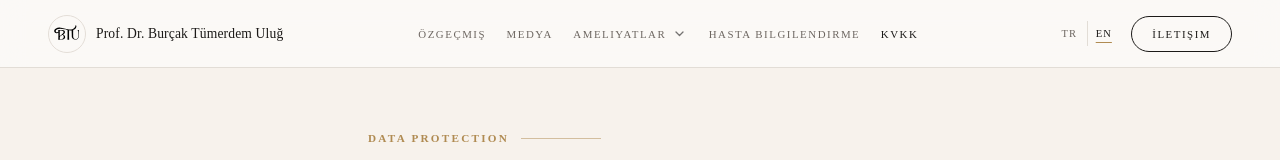
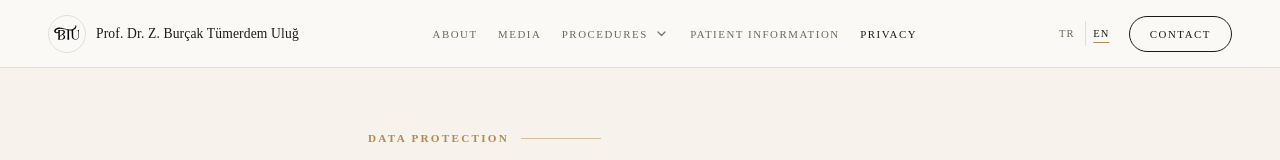
Before and after one commit to DorukUlug00/burcak-ulug-website, a Next.js app: page /en/kvkk in a window 1280 px wide. Shown: the top 160 px of the page. Built offline with nearby package versions, Linux system fonts and the light colour scheme.

Commit message:
Translations

```diff
--- a/app/[locale]/layout.tsx
+++ b/app/[locale]/layout.tsx
@@ -5,7 +5,7 @@ import { Abril_Fatface, Archivo } from "next/font/google";
 import "../globals.css";
 import StickyNav from "@/components/StickyNav/StickyNav";
 import Footer from "@/components/Footer/Footer";
-import { BRAND, NAV } from "@/lib/site";
+import { BRAND, getNav } from "@/lib/site";
 import { LOCALES, isLocale, type Locale } from "@/lib/i18n";
 
 const abril = Abril_Fatface({
@@ -49,12 +49,12 @@ export default async function RootLayout({
         <StickyNav
           locale={locale as Locale}
           name={BRAND.name}
-          items={NAV}
+          items={getNav(locale as Locale)}
         />
 
         {children}
 
-        <Footer />
+        <Footer locale={locale as Locale} />
       </body>
     </html>
   );
--- a/components/Footer/Footer.tsx
+++ b/components/Footer/Footer.tsx
@@ -1,21 +1,78 @@
 import Link from "next/link";
 
-import { BRAND, CONTACT, MAPS_URL, NAV } from "../../lib/site";
+import { BRAND, CONTACT, MAPS_URL, getNav } from "@/lib/site";
+import { withLocale, type Locale } from "@/lib/i18n";
 import styles from "./Footer.module.css";
 
 /* Yasal metinler burada duruyor — site.ts'e koymadım çünkü
    bu metinlerin bir hukuk danışmanı tarafından gözden geçirilmesi gerekir.
-   Değişiklik yapmak istediğinde tek yer burası. */
-const LEGAL = {
-  noticeTitle: "Yasal uyarı",
-  notice: [
-    "Bu internet sitesinin tüm hakları saklıdır, siteden alıntı yapılamaz. Bu site T.C. ve uluslararası fikir hakları kanunları ile korunmaktadır. Bu sitede yer alan bilgiler bilgilendirme amaçlıdır; hastalıkların tanı ve tedavisinde kullanılmaz, bu konuda herhangi bir sorumluluk kabul edilmez."
-  ],
-  rights: "Tüm hakları saklıdır.",
-  ip: "Sitedeki metin, görsel ve tasarımlar izinsiz kullanılamaz, kopyalanamaz ve çoğaltılamaz.",
+   Değişiklik yapmak istediğinde tek yer burası.
+
+   İngilizce metin bilgilendirme amaçlıdır; bağlayıcı olan Türkçesidir. */
+type LegalStrings = {
+  noticeTitle: string;
+  notice: string[];
+  rights: string;
+  ip: string;
 };
 
-export default function Footer() {
+const LEGAL: Record<Locale, LegalStrings> = {
+  tr: {
+    noticeTitle: "Yasal uyarı",
+    notice: [
+      "Bu internet sitesinin tüm hakları saklıdır, siteden alıntı yapılamaz. Bu site T.C. ve uluslararası fikir hakları kanunları ile korunmaktadır. Bu sitede yer alan bilgiler bilgilendirme amaçlıdır; hastalıkların tanı ve tedavisinde kullanılmaz, bu konuda herhangi bir sorumluluk kabul edilmez.",
+    ],
+    rights: "Tüm hakları saklıdır.",
+    ip: "Sitedeki metin, görsel ve tasarımlar izinsiz kullanılamaz, kopyalanamaz ve çoğaltılamaz.",
+  },
+  en: {
+    noticeTitle: "Legal notice",
+    notice: [
+      "All rights to this website are reserved; no part of it may be reproduced. This site is protected by Turkish and international intellectual property law. The information on this site is for general guidance only; it is not to be used for the diagnosis or treatment of medical conditions, and no liability is accepted in this regard.",
+    ],
+    rights: "All rights reserved.",
+    ip: "The text, images and designs on this site may not be used, copied or reproduced without permission.",
+  },
+};
+
+/* Footer'ın kendi etiketleri. */
+type FooterStrings = {
+  sitemapLabel: string;
+  pages: string;
+  contact: string;
+  /* "Muayenehane: Kadıköy — İstanbul. Randevu ve ..." */
+  brandNote: (district: string) => string;
+  kvkkLink: string;
+};
+
+const UI: Record<Locale, FooterStrings> = {
+  tr: {
+    sitemapLabel: "Site haritası",
+    pages: "Sayfalar",
+    contact: "İletişim",
+    brandNote: (district) =>
+      `Muayenehane: ${district}. Randevu ve sorularınız için telefon veya WhatsApp üzerinden ulaşabilirsiniz.`,
+    kvkkLink: "KVKK Aydınlatma Metni",
+  },
+  en: {
+    sitemapLabel: "Site map",
+    pages: "Pages",
+    contact: "Contact",
+    brandNote: (district) =>
+      `Practice: ${district}. For appointments and enquiries you can reach us by telephone or WhatsApp.`,
+    kvkkLink: "Data Protection Notice",
+  },
+};
+
+type Props = {
+  locale: Locale;
+};
+
+export default function Footer({ locale }: Props) {
+  const t = UI[locale];
+  const legal = LEGAL[locale];
+  const nav = getNav(locale);
+
   /* Sunucuda render edilir. Sayfa tamamen statik derleniyorsa
      bu yıl derleme anında sabitlenir — sorun olursa sayfaya
      `export const revalidate = 86400;` ekle. */
@@ -27,30 +84,30 @@ export default function Footer() {
         <div className={styles.columns}>
           {/* ---- marka ---- */}
           <div className={styles.brandCol}>
-            <Link href="/" className={styles.brandLink}>
-              <span className={styles.monogram} aria-hidden="true">
-                {BRAND.monogram}
-              </span>
+            <Link href={`/${locale}`} className={styles.brandLink}>
               <span>
                 <span className={styles.brandName}>{BRAND.name}</span>
-                <span className={styles.brandRole}>{BRAND.role}</span>
+                <span className={styles.brandRole}>{BRAND.role[locale]}</span>
               </span>
             </Link>
 
             <p className={styles.brandNote}>
-              Muayenehane: {CONTACT.address.district}. Randevu ve sorularınız
-              için telefon veya WhatsApp üzerinden ulaşabilirsiniz.
+              {t.brandNote(CONTACT.address.district[locale])}
             </p>
           </div>
 
-          {/* ---- site haritası ---- */}
-          <nav className={styles.col} aria-label="Site haritası">
-            <h2 className={styles.colTitle}>Sayfalar</h2>
+          {/* ---- site haritası ----
+              Yalnızca üst seviye: alt menü ağacı footer'da fazla derin. */}
+          <nav className={styles.col} aria-label={t.sitemapLabel}>
+            <h2 className={styles.colTitle}>{t.pages}</h2>
 
             <ul className={styles.list}>
-              {NAV.map((item) => (
+              {nav.map((item) => (
                 <li key={item.href}>
-                  <Link href={item.href} className={styles.link}>
+                  <Link
+                    href={withLocale(item.href, locale)}
+                    className={styles.link}
+                  >
                     {item.label}
                   </Link>
                 </li>
@@ -60,7 +117,7 @@ export default function Footer() {
 
           {/* ---- iletişim ---- */}
           <div className={styles.col}>
-            <h2 className={styles.colTitle}>İletişim</h2>
+            <h2 className={styles.colTitle}>{t.contact}</h2>
 
             <ul className={styles.list}>
               <li>
@@ -95,7 +152,7 @@ export default function Footer() {
                   target="_blank"
                   rel="noopener noreferrer"
                 >
-                  {CONTACT.address.line}, {CONTACT.address.district}
+                  {CONTACT.address.line}, {CONTACT.address.district[locale]}
                 </a>
               </li>
             </ul>
@@ -129,11 +186,11 @@ export default function Footer() {
         {/* ---- yasal uyarı ---- */}
         <section className={styles.notice} aria-labelledby="footer-legal">
           <h2 className={styles.noticeTitle} id="footer-legal">
-            {LEGAL.noticeTitle}
+            {legal.noticeTitle}
           </h2>
 
           <div className={styles.noticeBody}>
-            {LEGAL.notice.map((paragraph) => (
+            {legal.notice.map((paragraph) => (
               <p key={paragraph.slice(0, 24)}>{paragraph}</p>
             ))}
           </div>
@@ -142,14 +199,17 @@ export default function Footer() {
         {/* ---- telif satırı ---- */}
         <div className={styles.bottom}>
           <p className={styles.copyright}>
-            © {year} {BRAND.name}. {LEGAL.rights}
-            <span className={styles.ip}>{LEGAL.ip}</span>
+            © {year} {BRAND.name}. {legal.rights}
+            <span className={styles.ip}>{legal.ip}</span>
           </p>
 
           <ul className={styles.bottomLinks}>
             <li>
-              <Link href="/kvkk" className={styles.link}>
-                KVKK Aydınlatma Metni
+              <Link
+                href={withLocale("/kvkk", locale)}
+                className={styles.link}
+              >
+                {t.kvkkLink}
               </Link>
             </li>
           </ul>
--- a/components/StickyNav/StickyNav.tsx
+++ b/components/StickyNav/StickyNav.tsx
@@ -15,6 +15,47 @@ type NavItem = {
   children?: NavItem[];
 };
 
+/* Menünün kendi metinleri. Menü ÖĞELERİ buraya girmez —
+   onlar lib/site.ts'ten dile göre seçilip prop olarak gelir. */
+type NavStrings = {
+  barLabel: string;
+  drawerLabel: string;
+  cta: string;
+  overview: string;
+  openMenu: string;
+  closeMenu: string;
+  /* Ekran okuyucu için: "Ameliyatlar alt menüsünü aç" */
+  toggleSubmenu: (label: string, open: boolean) => string;
+  toggleProcedures: (label: string, open: boolean) => string;
+};
+
+const UI: Record<Locale, NavStrings> = {
+  tr: {
+    barLabel: "Sabit menü",
+    drawerLabel: "Mobil menü",
+    cta: "İletişim",
+    overview: "Genel bilgi",
+    openMenu: "Menüyü aç",
+    closeMenu: "Menüyü kapat",
+    toggleSubmenu: (label, open) =>
+      `${label} alt menüsünü ${open ? "kapat" : "aç"}`,
+    toggleProcedures: (label, open) =>
+      `${label} işlemlerini ${open ? "kapat" : "aç"}`,
+  },
+  en: {
+    barLabel: "Main menu",
+    drawerLabel: "Mobile menu",
+    cta: "Contact",
+    overview: "Overview",
+    openMenu: "Open menu",
+    closeMenu: "Close menu",
+    toggleSubmenu: (label, open) =>
+      `${open ? "Collapse" : "Expand"} ${label} submenu`,
+    toggleProcedures: (label, open) =>
+      `${open ? "Collapse" : "Expand"} ${label} procedures`,
+  },
+};
+
 type Props = {
   /* Bağlantılara eklenecek dil öneki: /tr/ameliyatlar */
   locale: Locale;
@@ -23,10 +64,11 @@ type Props = {
   logoSrc?: string;
   name: string;
   items: NavItem[];
+  /* Verilmezse dile göre sözlükten seçilir. */
   ctaLabel?: string;
   ctaHref?: string;
   /* Çekmecede, alt menüsü olan bir başlığın kendi sayfasına giden
-     ilk satırın etiketi. */
+     ilk satırın etiketi. Verilmezse sözlükten gelir. */
   overviewLabel?: string;
 };
 
@@ -41,10 +83,14 @@ export default function StickyNav({
   logoSrc = "/logo/logo.svg",
   name,
   items,
-  ctaLabel = "İletişim",
+  ctaLabel,
   ctaHref = "/iletisim",
-  overviewLabel = "Genel bilgi",
+  overviewLabel,
 }: Props) {
+  const t = UI[locale];
+  const cta = ctaLabel ?? t.cta;
+  const overview = overviewLabel ?? t.overview;
+
   const rawPathname = usePathname();
 
   /* Karşılaştırmalar dil öneki olmadan yapılır:
@@ -214,7 +260,7 @@ export default function StickyNav({
           }`}
           aria-current={pathname === item.href ? "page" : undefined}
         >
-          {overviewLabel}
+          {overview}
         </Link>
       </li>
     );
@@ -245,7 +291,7 @@ export default function StickyNav({
           <span className={styles.brandName}>{name}</span>
         </Link>
 
-        <nav className={styles.nav} aria-label="Sabit menü">
+        <nav className={styles.nav} aria-label={t.barLabel}>
           {items.map((item) => {
             const linkClass = `${styles.navLink} ${
               isActive(item.href) ? styles.navLinkActive : ""
@@ -282,9 +328,7 @@ export default function StickyNav({
                     type="button"
                     className={styles.caretButton}
                     aria-expanded={open}
-                    aria-label={`${item.label} alt menüsünü ${
-                      open ? "kapat" : "aç"
-                    }`}
+                    aria-label={t.toggleSubmenu(item.label, open)}
                     onClick={() => {
                       setOpenSub(null);
                       setOpenMenu(open ? null : item.href);
@@ -323,9 +367,10 @@ export default function StickyNav({
                                 type="button"
                                 className={styles.subCaret}
                                 aria-expanded={subOpen}
-                                aria-label={`${category.label} işlemlerini ${
-                                  subOpen ? "kapat" : "aç"
-                                }`}
+                                aria-label={t.toggleProcedures(
+                                  category.label,
+                                  subOpen,
+                                )}
                                 onClick={() =>
                                   setOpenSub(subOpen ? null : category.href)
                                 }
@@ -374,18 +419,18 @@ export default function StickyNav({
 
           {isRoute(ctaHref) ? (
             <Link href={withLocale(ctaHref, locale)} className={styles.cta}>
-              {ctaLabel}
+              {cta}
             </Link>
           ) : (
             <a href={ctaHref} className={styles.cta}>
-              {ctaLabel}
+              {cta}
             </a>
           )}
 
           <button
             type="button"
             className={styles.menuButton}
-            aria-label={mobileOpen ? "Menüyü kapat" : "Menüyü aç"}
+            aria-label={mobileOpen ? t.closeMenu : t.openMenu}
             aria-expanded={mobileOpen}
             aria-controls="mobil-menu"
             onClick={() => (mobileOpen ? closeMobile() : setMobileOpen(true))}
@@ -404,7 +449,7 @@ export default function StickyNav({
         className={`${styles.drawer} ${mobileOpen ? styles.drawerOpen : ""}`}
         inert={!mobileOpen || undefined}
       >
-        <nav className={styles.drawerNav} aria-label="Mobil menü">
+        <nav className={styles.drawerNav} aria-label={t.drawerLabel}>
           <ul className={styles.drawerList}>
             {items.map((item) => {
               /* Alt menüsü yok: doğrudan bağlantı. */
@@ -431,6 +476,7 @@ export default function StickyNav({
                       isActive(item.href) ? styles.drawerLinkActive : ""
                     }`}
                     aria-expanded={sectionOpen}
+                    aria-label={t.toggleSubmenu(item.label, sectionOpen)}
                     onClick={() => {
                       setMobileSub(null);
                       setMobileSection(sectionOpen ? null : item.href);
@@ -476,6 +522,10 @@ export default function StickyNav({
                                   : ""
                               }`}
                               aria-expanded={catOpen}
+                              aria-label={t.toggleProcedures(
+                                category.label,
+                                catOpen,
+                              )}
                               onClick={() =>
                                 setMobileSub(catOpen ? null : category.href)
                               }
@@ -529,11 +579,11 @@ export default function StickyNav({
               href={withLocale(ctaHref, locale)}
               className={styles.drawerCta}
             >
-              {ctaLabel}
+              {cta}
             </Link>
           ) : (
             <a href={ctaHref} className={styles.drawerCta}>
-              {ctaLabel}
+              {cta}
             </a>
           )}
 
--- a/lib/site.ts
+++ b/lib/site.ts
@@ -1,10 +1,25 @@
 /* Tek kaynak: marka, iletişim bilgisi ve menü.
-   Bu dosyayı düzenlediğinde tüm sayfalar güncellenir. */
+   Bu dosyayı düzenlediğinde tüm sayfalar güncellenir.
+
+   MENÜ: Ameliyat ve kategori etiketleri BURADA YAZILMAZ —
+   lib/ameliyatlar/tr.ts ve en.ts'ten türetilir. Yeni bir ameliyat
+   eklediğinde menüde kendiliğinden görünür. */
+
+import {
+  categoriesOf,
+  proceduresOf,
+} from "@/lib/ameliyatlar";
+import type { Locale } from "@/lib/i18n";
+
+/* Dile göre değişen metin. */
+type Localized = { tr: string; en: string };
 
 export const BRAND = {
-  monogram: "Dr.",
-  name: "Prof. Dr. Burçak Tümerdem Uluğ",
-  role: "Plastik, Rekonstrüktif ve Estetik Cerrahi",
+  name: "Prof. Dr. Z. Burçak Tümerdem Uluğ",
+  role: {
+    tr: "Plastik, Rekonstrüktif ve Estetik Cerrahi",
+    en: "Plastic, Reconstructive and Aesthetic Surgery",
+  } satisfies Localized,
 };
 
 export const CONTACT = {
@@ -23,16 +38,29 @@ export const CONTACT = {
   emails: ["info@burcaktumerdemulug.com"],
 
   address: {
+    /* Sokak adı özel isim: çevrilmez. */
     line: "Osmanağa Mh. Mürver Çiçeği Sk. No:10/3 K:1",
-    district: "Kadıköy — İstanbul",
+    district: {
+      tr: "Kadıköy — İstanbul",
+      en: "Kadıköy — Istanbul",
+    } satisfies Localized,
   },
 
-  hours: [{ days: "Hafta içi ve Cumartesi", time: "10.00 – 18.00" }],
+  hours: [
+    {
+      days: {
+        tr: "Hafta içi ve Cumartesi",
+        en: "Weekdays and Saturday",
+      } satisfies Localized,
+      time: "10.00 – 18.00",
+    },
+  ],
 };
 
-/* Adresi Google Haritalar aramasına çevirir — API anahtarı gerektirmez. */
+/* Adresi Google Haritalar aramasına çevirir — API anahtarı gerektirmez.
+   Semt adı Türkçe yazılır: harita araması için doğru olan bu. */
 export const MAPS_URL = `https://www.google.com/maps/search/?api=1&query=${encodeURIComponent(
-  `${CONTACT.address.line} ${CONTACT.address.district}`,
+  `${CONTACT.address.line} ${CONTACT.address.district.tr}`,
 )}`;
 
 export type NavItem = {
@@ -44,121 +72,66 @@ export type NavItem = {
   children?: NavItem[];
 };
 
-/* "Genel Bilgi" her zaman kategorinin kendi sayfasına gider. */
-export const NAV: NavItem[] = [
-  { label: "Özgeçmiş", href: "/ozgecmis" },
-  { label: "Medya", href: "/medya" },
+/* Ameliyatlar dışındaki başlıklar. */
+const STATIC_ITEMS: { label: Localized; href: string }[] = [
+  { label: { tr: "Özgeçmiş", en: "About" }, href: "/ozgecmis" },
+  { label: { tr: "Medya", en: "Media" }, href: "/medya" },
+];
+
+const TRAILING_ITEMS: { label: Localized; href: string }[] = [
   {
-    label: "Ameliyatlar",
+    label: { tr: "Hasta Bilgilendirme", en: "Patient Information" },
+    href: "/hasta-bilgilendirme",
+  },
+  {
+    label: { tr: "KVKK", en: "Privacy" },
+    href: "/kvkk",
+  },
+];
+
+const PROCEDURES_LABEL: Localized = {
+  tr: "Ameliyatlar",
+  en: "Procedures",
+};
+
+/* Her kategorinin ilk alt satırı kendi sayfasına gider. */
+const OVERVIEW_LABEL: Localized = {
+  tr: "Genel Bilgi",
+  en: "Overview",
+};
+
+/* Menüyü dile göre kurar. Kategori ve ameliyat başlıkları
+   lib/ameliyatlar içeriğinden okunur; burada elle yazılmaz. */
+export function getNav(locale: Locale): NavItem[] {
+  const procedureTree: NavItem = {
+    label: PROCEDURES_LABEL[locale],
     href: "/ameliyatlar",
-    children: [
-      {
-        label: "Yüz Estetiği",
-        href: "/ameliyatlar/yuz-estetigi",
+    children: categoriesOf(locale).map((category) => {
+      const base = `/ameliyatlar/${category.slug}`;
+
+      return {
+        label: category.title,
+        href: base,
         children: [
-          { label: "Genel Bilgi", href: "/ameliyatlar/yuz-estetigi" },
-          {
-            label: "Yüz Germe",
-            href: "/ameliyatlar/yuz-estetigi/yuz-germe",
-          },
-          {
-            label: "Alın Germe",
-            href: "/ameliyatlar/yuz-estetigi/alin-germe",
-          },
-          {
-            label: "Göz Kapağı Estetiği",
-            href: "/ameliyatlar/yuz-estetigi/goz-kapagi-estetigi",
-          },
-          {
-            label: "Yağ Enjeksiyonu",
-            href: "/ameliyatlar/yuz-estetigi/yag-enjeksiyonu",
-          },
+          { label: OVERVIEW_LABEL[locale], href: base },
+          ...proceduresOf(locale, category.slug).map((procedure) => ({
+            label: procedure.title,
+            href: `${base}/${procedure.slug}`,
+          })),
         ],
-      },
-      {
-        label: "Burun Estetiği",
-        href: "/ameliyatlar/burun-estetigi",
-        children: [
-          { label: "Genel Bilgi", href: "/ameliyatlar/burun-estetigi" },
-        ],
-      },
-      {
-        label: "Kulak Estetiği",
-        href: "/ameliyatlar/kulak-estetigi",
-        children: [
-          { label: "Genel Bilgi", href: "/ameliyatlar/kulak-estetigi" },
-        ],
-      },
-      {
-        label: "Meme Estetiği",
-        href: "/ameliyatlar/meme-estetigi",
-        children: [
-          { label: "Genel Bilgi", href: "/ameliyatlar/meme-estetigi" },
-          {
-            label: "Meme Büyütme",
-            href: "/ameliyatlar/meme-estetigi/meme-buyutme",
-          },
-          {
-            label: "Meme Küçültme",
-            href: "/ameliyatlar/meme-estetigi/meme-kucultme",
-          },
-          {
-            label: "Meme Dikleştirme",
-            href: "/ameliyatlar/meme-estetigi/meme-diklestirme",
-          },
-          {
-            label: "Meme Rekonstrüksiyonu",
-            href: "/ameliyatlar/meme-estetigi/meme-rekonstruksiyonu",
-          },
-          {
-            label: "Jinekomasti",
-            href: "/ameliyatlar/meme-estetigi/jinekomasti",
-          },
-        ],
-      },
-      {
-        label: "Vücut Estetiği",
-        href: "/ameliyatlar/vucut-estetigi",
-        children: [
-          { label: "Genel Bilgi", href: "/ameliyatlar/vucut-estetigi" },
-          {
-            label: "Liposuction",
-            href: "/ameliyatlar/vucut-estetigi/liposuction",
-          },
-          {
-            label: "Karın Germe",
-            href: "/ameliyatlar/vucut-estetigi/karin-germe",
-          },
-          {
-            label: "Bacak İçi Germe",
-            href: "/ameliyatlar/vucut-estetigi/bacak-ici-germe",
-          },
-          {
-            label: "Kol Germe",
-            href: "/ameliyatlar/vucut-estetigi/kol-germe",
-          },
-        ],
-      },
-      {
-        label: "Ameliyatsız Yöntemler",
-        href: "/ameliyatlar/ameliyatsiz-yontemler",
-        children: [
-          {
-            label: "Genel Bilgi",
-            href: "/ameliyatlar/ameliyatsiz-yontemler",
-          },
-          {
-            label: "Botoks",
-            href: "/ameliyatlar/ameliyatsiz-yontemler/botoks",
-          },
-          {
-            label: "Dolgu",
-            href: "/ameliyatlar/ameliyatsiz-yontemler/dolgu",
-          },
-        ],
-      },
-    ],
-  },
-  { label: "Hasta Bilgilendirme", href: "/hasta-bilgilendirme" },
-  { label: "KVKK", href: "/kvkk" },
-];
+      };
+    }),
+  };
+
+  return [
+    ...STATIC_ITEMS.map((item) => ({
+      label: item.label[locale],
+      href: item.href,
+    })),
+    procedureTree,
+    ...TRAILING_ITEMS.map((item) => ({
+      label: item.label[locale],
+      href: item.href,
+    })),
+  ];
+}
```
Also changed, not shown: app/[locale]/page.tsx (+43 -10 lines), components/Contact/Contact.tsx (+60 -18 lines).
